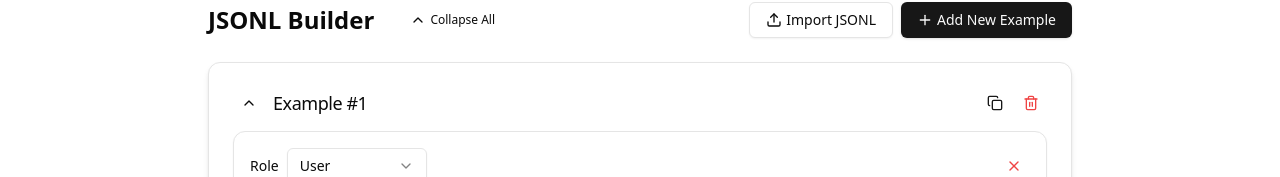
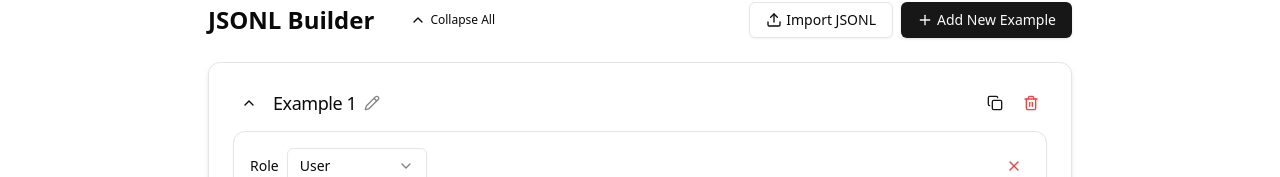
Before and after one commit to NikolajHoggins/jsonl-builder, a Next.js app: page / in a window 1280 px wide. Shown: the part 143-320 px from the top of the page. Built offline with nearby package versions, Linux system fonts and the light colour scheme.

Commit message:
Allow renaming examples

```diff
--- a/src/app/components/ConversationExample.tsx
+++ b/src/app/components/ConversationExample.tsx
@@ -1,6 +1,6 @@
 "use client";
 
-import React, { useState, useEffect } from "react";
+import React, { useState, useEffect, useRef } from "react";
 import Message from "./Message";
 import { MessageType, ConversationExampleProps } from "./types";
 import {
@@ -11,19 +11,33 @@ import {
   CardFooter,
 } from "@/components/ui/card";
 import { Button } from "@/components/ui/button";
-import { Plus, Trash2, Copy, ChevronDown, ChevronUp } from "lucide-react";
+import {
+  Plus,
+  Trash2,
+  Copy,
+  ChevronDown,
+  ChevronUp,
+  Pencil,
+  Check,
+} from "lucide-react";
 import { cn } from "@/lib/utils";
+import { Input } from "@/components/ui/input";
 
 const ConversationExample: React.FC<ConversationExampleProps> = ({
   id,
   messages,
+  title,
   onUpdate,
   onDelete,
   onDuplicate,
+  onTitleChange,
   isCollapsed,
   onToggleCollapse,
 }) => {
   const [localCollapsed, setLocalCollapsed] = useState(isCollapsed || false);
+  const [isEditingTitle, setIsEditingTitle] = useState(false);
+  const [localTitle, setLocalTitle] = useState(title || `Example ${id + 1}`);
+  const titleInputRef = useRef<HTMLInputElement>(null);
 
   // Update local state when prop changes
   useEffect(() => {
@@ -31,6 +45,20 @@ const ConversationExample: React.FC<ConversationExampleProps> = ({
       setLocalCollapsed(isCollapsed);
     }
   }, [isCollapsed]);
+
+  // Update local title when prop changes
+  useEffect(() => {
+    if (title) {
+      setLocalTitle(title);
+    }
+  }, [title]);
+
+  // Focus the input when editing starts
+  useEffect(() => {
+    if (isEditingTitle && titleInputRef.current) {
+      titleInputRef.current.focus();
+    }
+  }, [isEditingTitle]);
 
   const addMessage = () => {
     const newMessages = [...messages, { role: "user" as const, content: "" }];
@@ -74,6 +102,26 @@ const ConversationExample: React.FC<ConversationExampleProps> = ({
     }
   };
 
+  const startEditingTitle = () => {
+    setIsEditingTitle(true);
+  };
+
+  const saveTitle = () => {
+    setIsEditingTitle(false);
+    if (onTitleChange && localTitle.trim() !== "") {
+      onTitleChange(id, localTitle);
+    }
+  };
+
+  const handleTitleKeyDown = (e: React.KeyboardEvent<HTMLInputElement>) => {
+    if (e.key === "Enter") {
+      saveTitle();
+    } else if (e.key === "Escape") {
+      setIsEditingTitle(false);
+      setLocalTitle(title || `Example ${id + 1}`);
+    }
+  };
+
   return (
     <Card className="shadow-md">
       <CardHeader className="pb-3 flex flex-row items-center justify-between space-y-0">
@@ -91,9 +139,45 @@ const ConversationExample: React.FC<ConversationExampleProps> = ({
               <ChevronUp className="h-4 w-4" />
             )}
           </Button>
-          <CardTitle className="text-lg font-medium">
-            Example #{id + 1}
-          </CardTitle>
+
+          {isEditingTitle ? (
+            <div className="flex items-center gap-1">
+              <Input
+                ref={titleInputRef}
+                value={localTitle}
+                onChange={(e) => setLocalTitle(e.target.value)}
+                onKeyDown={handleTitleKeyDown}
+                onBlur={saveTitle}
+                className="h-8 w-[200px] text-lg font-medium"
+                aria-label="Edit example title"
+              />
+              <Button
+                variant="ghost"
+                size="icon"
+                onClick={saveTitle}
+                className="h-8 w-8"
+                aria-label="Save title"
+              >
+                <Check className="h-4 w-4" />
+              </Button>
+            </div>
+          ) : (
+            <div className="flex items-center gap-1">
+              <CardTitle className="text-lg font-medium">
+                {localTitle}
+              </CardTitle>
+              <Button
+                variant="ghost"
+                size="icon"
+                onClick={startEditingTitle}
+                className="h-6 w-6 opacity-50 hover:opacity-100"
+                aria-label="Edit title"
+              >
+                <Pencil className="h-3 w-3" />
+              </Button>
+            </div>
+          )}
+
           {localCollapsed && (
             <span className="text-sm text-muted-foreground ml-2">
               {getSummary()}
--- a/src/app/components/JsonlBuilder.tsx
+++ b/src/app/components/JsonlBuilder.tsx
@@ -37,6 +37,7 @@ import {
 type Example = {
   id: number;
   messages: MessageType[];
+  title?: string;
 };
 
 type ImportMode = "overwrite" | "append";
@@ -53,6 +54,7 @@ const JsonlBuilder: React.FC = () => {
     {
       id: 0,
       messages: [{ role: "user", content: "" }],
+      title: "Example 1",
     },
   ]);
   const [jsonlOutput, setJsonlOutput] = useState<string>("");
@@ -75,6 +77,7 @@ const JsonlBuilder: React.FC = () => {
         }
 
         return JSON.stringify({
+          title: example.title || `Example ${example.id + 1}`,
           messages: example.messages.map((msg) => ({
             role: msg.role,
             content: msg.content,
@@ -95,6 +98,7 @@ const JsonlBuilder: React.FC = () => {
       {
         id: newId,
         messages: [{ role: "user", content: "" }],
+        title: `Example ${newId + 1}`,
       },
     ]);
   };
@@ -103,6 +107,14 @@ const JsonlBuilder: React.FC = () => {
     setExamples(
       examples.map((example) =>
         example.id === id ? { ...example, messages } : example
+      )
+    );
+  };
+
+  const updateExampleTitle = (id: number, title: string) => {
+    setExamples(
+      examples.map((example) =>
+        example.id === id ? { ...example, title } : example
       )
     );
   };
@@ -124,12 +136,16 @@ const JsonlBuilder: React.FC = () => {
 
     // Find the index of the example to duplicate
     const exampleIndex = examples.findIndex((example) => example.id === id);
+    const originalExample = examples[exampleIndex];
 
     // Insert the new example after the original
     const newExamples = [...examples];
     newExamples.splice(exampleIndex + 1, 0, {
       id: newId,
       messages: messagesCopy,
+      title: `${
+        originalExample.title || `Example ${originalExample.id + 1}`
+      } (Copy)`,
     });
 
     setExamples(newExamples);
@@ -241,9 +257,11 @@ const JsonlBuilder: React.FC = () => {
 
             if (validMessages.length > 0) {
               parsedExamples.push({
-                id: nextId++,
+                id: nextId,
                 messages: validMessages as MessageType[],
+                title: parsed.title || `Example ${nextId + 1}`,
               });
+              nextId++;
             }
           }
         } catch (lineError) {
@@ -406,9 +424,11 @@ const JsonlBuilder: React.FC = () => {
             key={example.id}
             id={example.id}
             messages={example.messages}
+            title={example.title}
             onUpdate={updateExample}
             onDelete={deleteExample}
             onDuplicate={duplicateExample}
+            onTitleChange={updateExampleTitle}
             isCollapsed={collapsedExamples[example.id]}
             onToggleCollapse={handleToggleCollapse}
           />
--- a/src/app/components/types.ts
+++ b/src/app/components/types.ts
@@ -6,9 +6,11 @@ export type MessageType = {
 export type ConversationExampleProps = {
   id: number;
   messages: MessageType[];
+  title?: string;
   onUpdate: (id: number, messages: MessageType[]) => void;
   onDelete: (id: number) => void;
   onDuplicate?: (id: number, messages: MessageType[]) => void;
+  onTitleChange?: (id: number, title: string) => void;
   isCollapsed?: boolean;
   onToggleCollapse?: (id: number, collapsed: boolean) => void;
 };
--- /dev/null
+++ b/src/components/ui/input.tsx
@@ -0,0 +1,22 @@
+import * as React from "react"
+
+import { cn } from "@/lib/utils"
+
+const Input = React.forwardRef<HTMLInputElement, React.ComponentProps<"input">>(
+  ({ className, type, ...props }, ref) => {
+    return (
+      <input
+        type={type}
+        className={cn(
+          "flex h-9 w-full rounded-md border border-input bg-transparent px-3 py-1 text-base shadow-sm transition-colors file:border-0 file:bg-transparent file:text-sm file:font-medium file:text-foreground placeholder:text-muted-foreground focus-visible:outline-none focus-visible:ring-1 focus-visible:ring-ring disabled:cursor-not-allowed disabled:opacity-50 md:text-sm",
+          className
+        )}
+        ref={ref}
+        {...props}
+      />
+    )
+  }
+)
+Input.displayName = "Input"
+
+export { Input }
```
